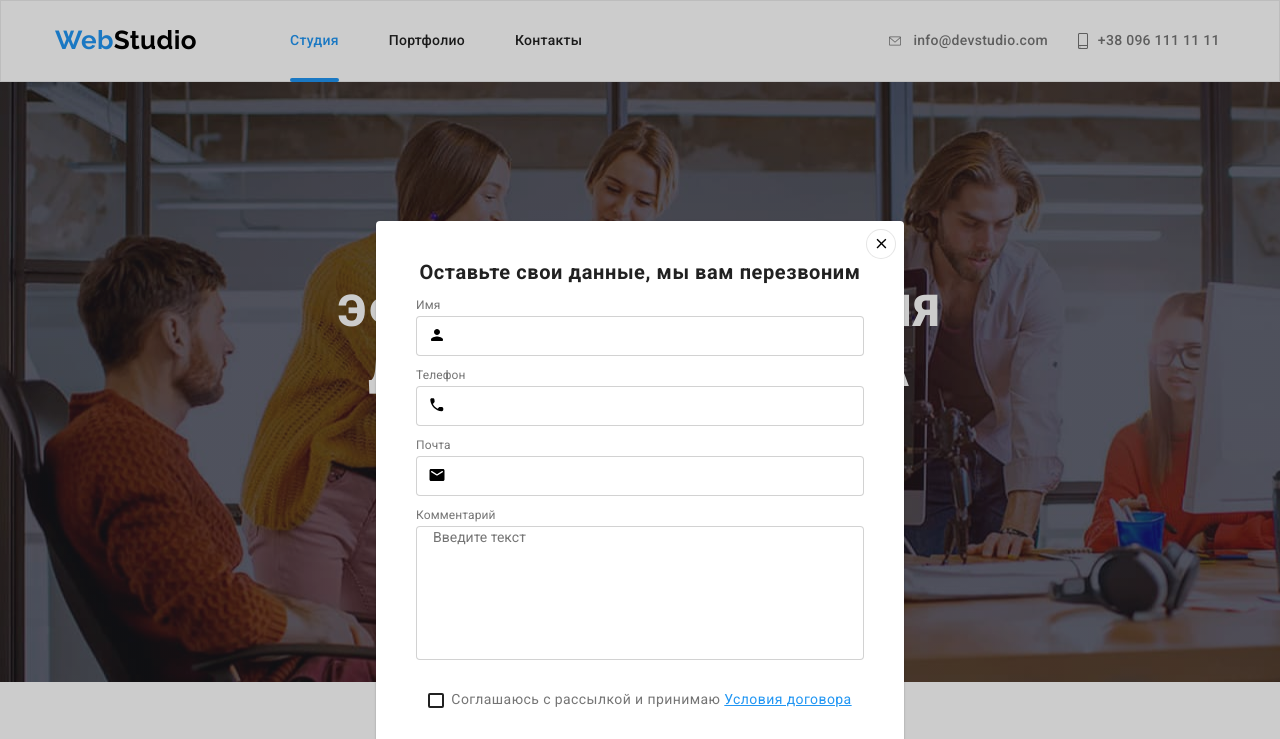
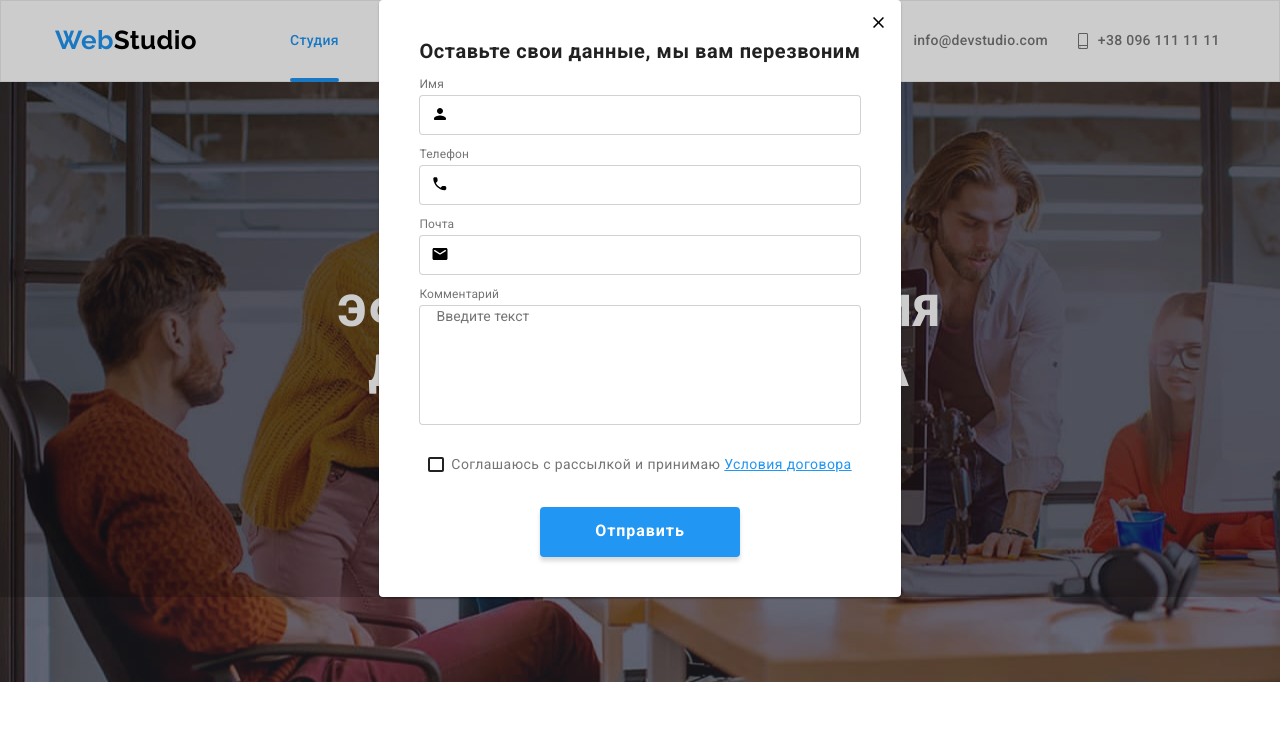
Before and after one commit to Oleksandr-Alex-02/goit-markup-hw-06, a plain HTML site: page index.html in a window 1280 px wide. Both pictures are taken after a click on the button "Заказать услугу". Shown: the top 739 px of the page. Drawn offline with nearby package versions, Linux system fonts and the light colour scheme.

Commit message:
fibih-hw-06+

```diff
--- a/css/styles.css
+++ b/css/styles.css
@@ -198,6 +198,9 @@ a {
 
   color: #ffffff;
   background-color: var(--accent-color);
+  box-shadow: 0px 4px 4px rgba(0, 0, 0, 0.15);
+  border-radius: 4px;
+  border: none;
 }
 
 .hero {
@@ -500,6 +503,7 @@ a {
 
   background: #f5f4fa;
   border-radius: 4px;
+  border: none;
 
   color: var(--secondary-text-color);
 
@@ -726,8 +730,19 @@ footer a {
   box-sizing: border-box;
   filter: drop-shadow(0px 4px 4px rgba(0, 0, 0, 0.15));
   border-radius: 4px;
+  background: #2f303a;
+  color: #ffffff;
+}
 
-  background: #2f303a;
+.input-footer::placeholder {
+  font-weight: 400;
+  font-size: 16px;
+  line-height: 1.25;
+
+  display: flex;
+  align-items: center;
+  letter-spacing: 0.03em;
+  color: rgba(255, 255, 255, 0.6);
 }
 
 .button-subscription {
@@ -747,6 +762,7 @@ footer a {
   background: #2196f3;
   box-shadow: 0px 4px 4px rgba(0, 0, 0, 0.15);
   border-radius: 4px;
+  border: none;
 }
 
 .button-send {
@@ -757,25 +773,22 @@ footer a {
 /* modal-window */
 
 .modal-section {
+  position: absolute;
+  top: 0;
+  left: 0;
+
   width: 100%;
   display: flex;
   justify-content: center;
   align-items: center;
-  position: absolute;
-  top: 0;
-  left: 0;
 
-  padding-top: 221px;
-  padding-bottom: 222px;
   background: rgba(0, 0, 0, 0.2);
 
   transition: 250ms cubic-bezier(0.4, 0, 0.2, 1);
 }
 
 .modal-window {
-  width: 528px;
-  padding-bottom: 30px;
-  padding-top: 40px;
+  padding: 40px;
   position: relative;
   background: #ffffff;
   box-shadow: 0px 1px 3px rgba(0, 0, 0, 0.12), 0px 1px 1px rgba(0, 0, 0, 0.14),
@@ -799,6 +812,7 @@ footer a {
   background: #ffffff;
   border: 1px solid rgba(0, 0, 0, 0.1);
   box-sizing: border-box;
+  border: none;
 
   transition: fill 250ms cubic-bezier(0.4, 0, 0.2, 1);
 }
@@ -806,7 +820,7 @@ footer a {
 .button-modal:hover {
   fill: var(--accent-color);
 }
-
+/*  */
 .form-titel {
   margin-bottom: 12px;
   font-weight: 700;
@@ -819,11 +833,10 @@ footer a {
 }
 
 .section-form {
-  padding: 0 40px;
-  margin-bottom: 20px;
 }
 
 .form-blok {
+  margin: 0;
   position: relative;
 }
 
@@ -844,8 +857,7 @@ footer a {
 .form-input {
   width: 100%;
   height: 40px;
-  padding-left: 42px;
-  padding-right: 10px;
+  padding: 0 10px 0 42px;
   border: 1px solid rgba(33, 33, 33, 0.2);
   box-sizing: border-box;
   border-radius: 4px;
@@ -864,6 +876,7 @@ footer a {
 
 .form-textarea {
   width: 100%;
+  height: 120px;
   padding-left: 16px;
   padding-right: 10px;
   border: 1px solid rgba(33, 33, 33, 0.2);
@@ -891,6 +904,7 @@ footer a {
   display: flex;
   align-items: center;
   justify-content: center;
+  margin-top: 20px;
   margin-bottom: 30px;
 }
 
@@ -966,6 +980,7 @@ footer a {
   background: #2196f3;
   box-shadow: 0px 4px 4px rgba(0, 0, 0, 0.15);
   border-radius: 4px;
+  border: none;
 }
 
 /* .is-hidden {
--- a/index.html
+++ b/index.html
@@ -543,7 +543,6 @@
               <label class="form-label" for="textarea"> Комментарий </label>
               <textarea
                 class="form-textarea"
-                rows="8"
                 id="textarea"
                 placeholder="Введите текст"
               ></textarea>
```
